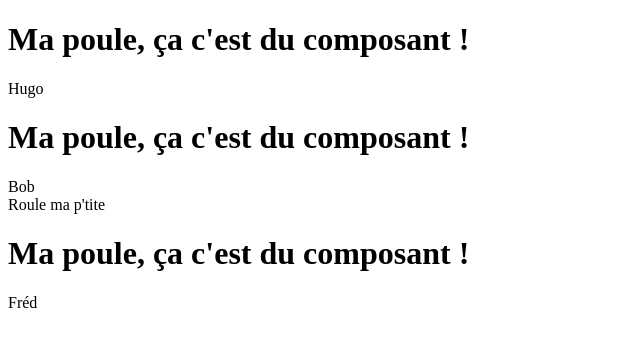
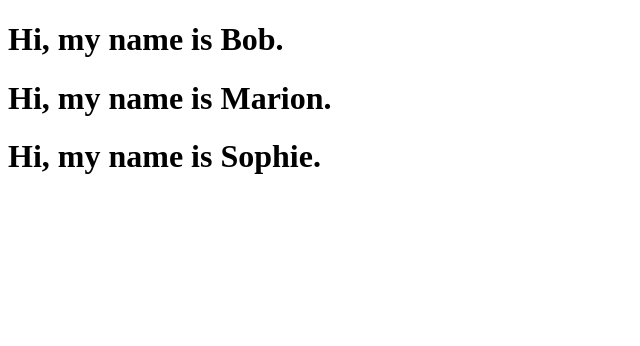
Before and after one commit to parisaqua/appcontacts, a React (Create React App) app: page / in a window 1280 px wide. Shown: the top 346 px of the page, without its empty margins (0-640 px from the left). Built offline with nearby package versions, Linux system fonts and the light colour scheme.

Commit message:
Etape 14

```diff
--- a/src/App.js
+++ b/src/App.js
@@ -4,13 +4,18 @@ import Titre from './Titre';
 
 class App extends Component {
 
+  state = {
+    nom1: 'Bob',
+    nom2: 'Marion',
+    nom3: 'Sophie'
+  }
+
   render() {
     return (
       <div className="App">
-        <Titre nom='Hugo'  />
-        <Titre nom='Bob' />
-        Roule ma p'tite
-        <Titre nom='Fréd' />
+        <Titre nom={this.state.nom1}  />
+        <Titre nom={this.state.nom2} />
+        <Titre nom={this.state.nom3} />
       </div>
     );
   }
--- a/src/Titre.js
+++ b/src/Titre.js
@@ -1,15 +1,16 @@
-import React, { Component } from 'react';
+import React from 'react';
+import PropTypes from 'prop-types'
 
-class Titre extends Component {
-    render() {
-        return(
-            <div>
-                <h1>Ma poule, ça c'est du composant !</h1>
-                {this.props.nom}
-                {this.props.children}
-            </div>
-        )
-    }
+function Titre(props) {
+    return (
+        <div>
+            <h1>Hi, my name is {props.nom}.</h1>
+        </div>
+    )
+}
+
+Titre.propTypes = {
+    nom: PropTypes.string.isRequired
 }
 
 export default Titre;
```
